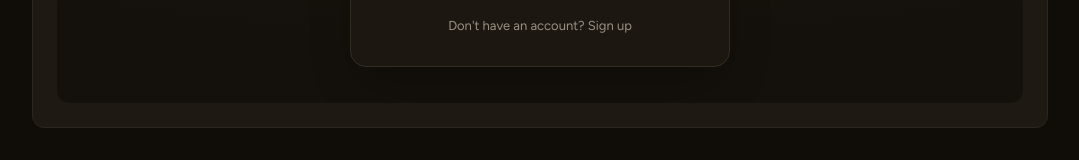
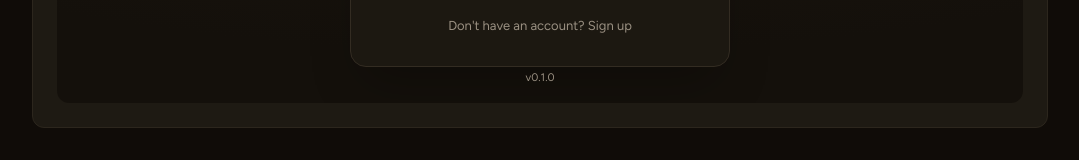
Before and after one commit to charmaine-rabano/soloclock, a Next.js app: page /reference in a window 1280 px wide. Shown: the part 7737-7897 px from the top of the page, without its empty margins (100-1179 px from the left). Built offline with nearby package versions, Linux system fonts and the light colour scheme.

Commit message:
feat: display app version in user menu and auth card

```diff
--- a/src/components/layout/user-menu.tsx
+++ b/src/components/layout/user-menu.tsx
@@ -5,6 +5,8 @@ import { useEffect, useRef, useState } from "react";
 
 import { Avatar } from "@/components/ui";
 import { ROUTES } from "@/lib/routes";
+
+import packageJson from "../../../package.json";
 
 interface UserMenuProps {
   userEmail: string;
@@ -84,6 +86,9 @@ export function UserMenu({
               Log out
             </button>
           </form>
+          <div className="border-t border-border px-3.5 py-2 text-[11px] text-muted">
+            v{packageJson.version}
+          </div>
         </div>
       ) : null}
     </div>
--- a/src/components/ui/overlay/auth-card.tsx
+++ b/src/components/ui/overlay/auth-card.tsx
@@ -1,5 +1,6 @@
 import { cn } from "@/lib/cn";
 
+import packageJson from "../../../../package.json";
 import { Logo } from "../core/logo";
 
 interface AuthCardProps {
@@ -20,7 +21,7 @@ export function AuthCard({
   return (
     <div
       className={cn(
-        "flex min-h-dvh items-center justify-center bg-[radial-gradient(120%_90%_at_50%_0%,var(--color-auth-from),var(--color-auth-to))] p-8",
+        "relative flex min-h-dvh items-center justify-center bg-[radial-gradient(120%_90%_at_50%_0%,var(--color-auth-from),var(--color-auth-to))] p-8",
         className,
       )}
     >
@@ -37,6 +38,9 @@ export function AuthCard({
           <div className="text-center text-[13px] text-muted">{footer}</div>
         ) : null}
       </div>
+      <p className="absolute inset-x-0 bottom-4 text-center text-[11px] text-muted">
+        v{packageJson.version}
+      </p>
     </div>
   );
 }
```
